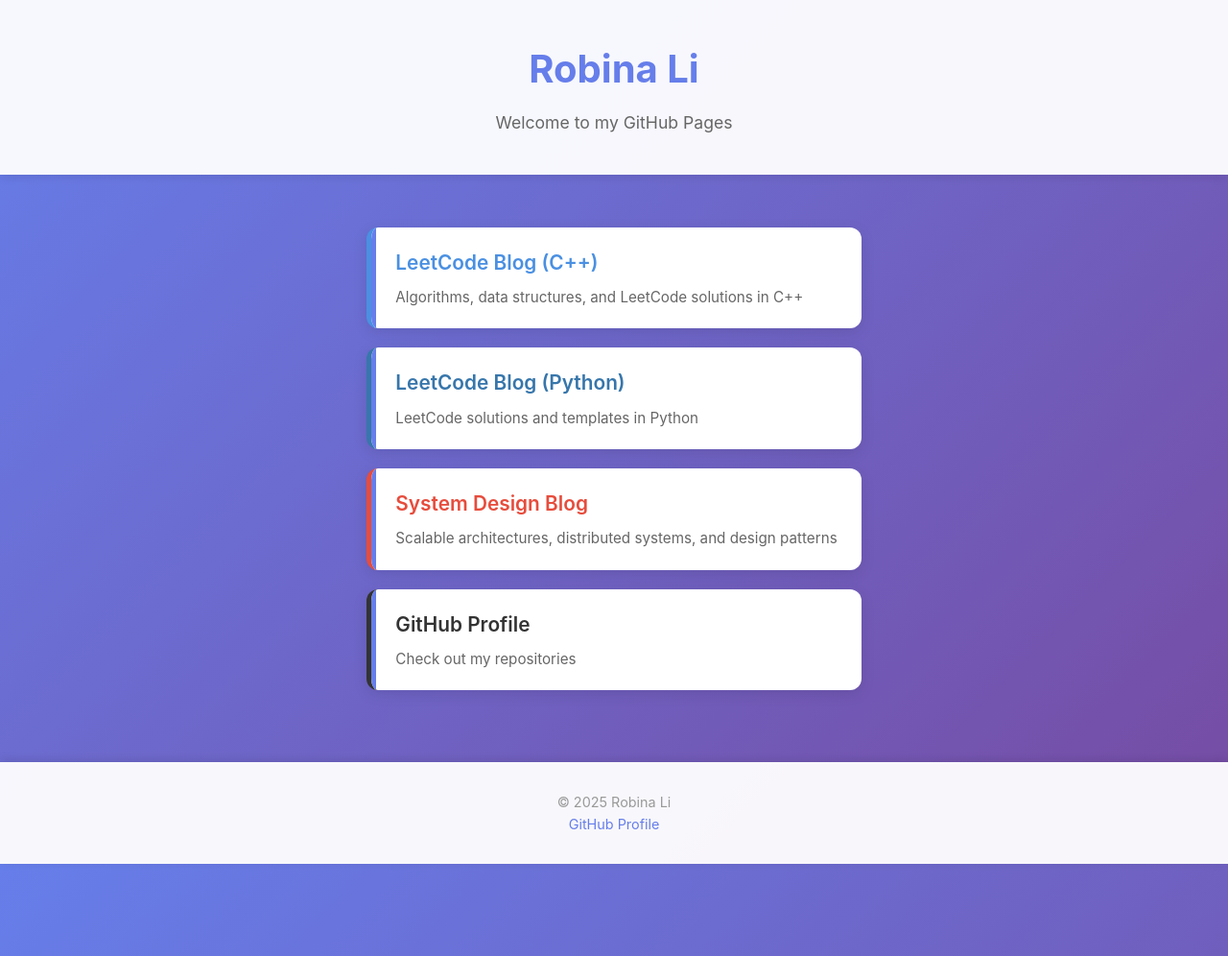
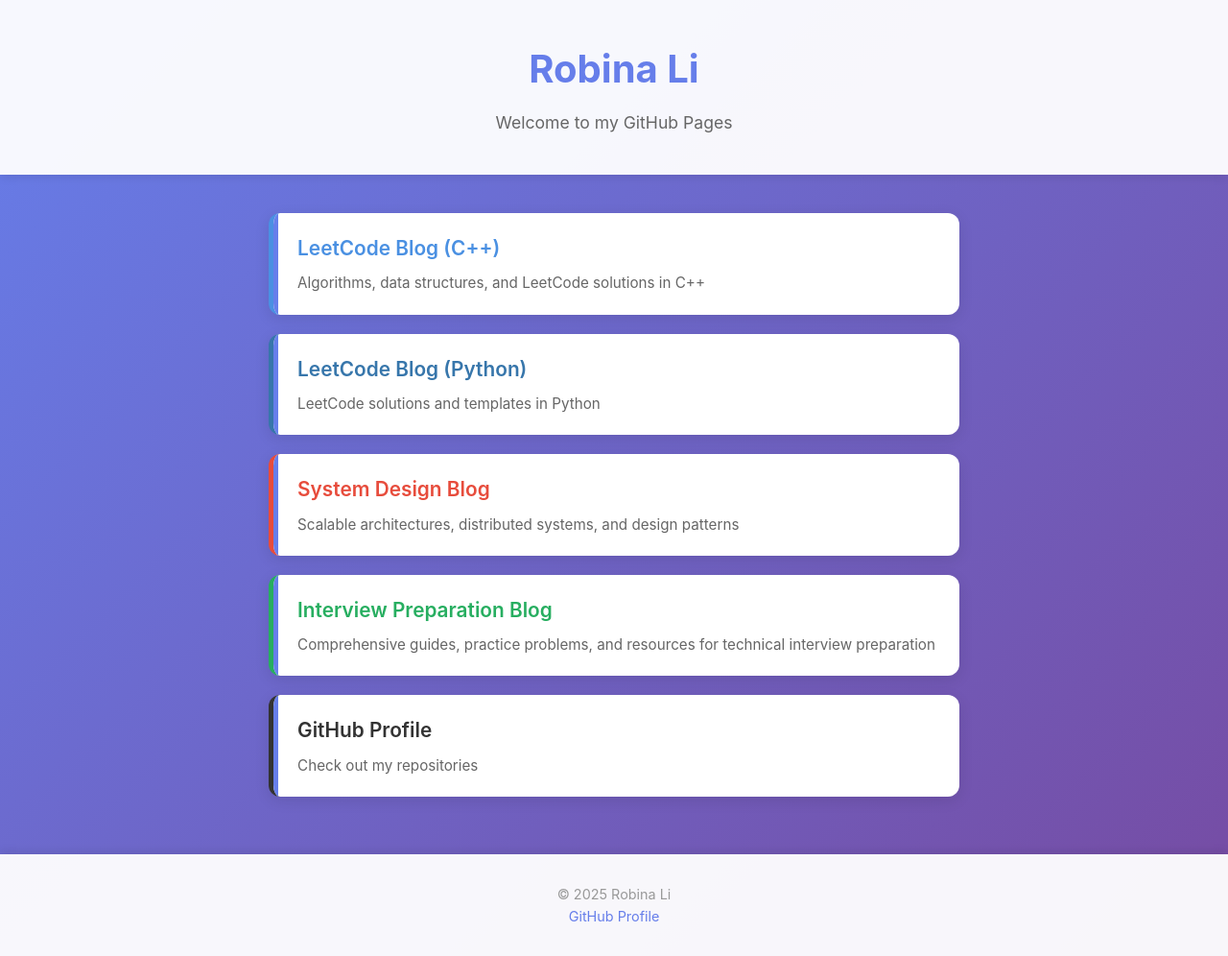
Before and after one commit to robinali34/robinali34.github.io, a Jekyll site: the page built from index.html, in a window 1280 px wide. Shown: the whole page at 96% size. Built offline with Jekyll 4.4.1, drawn with Linux system fonts in a browser that asks for light colours.

Commit message:
Add link https://robinali34.github.io/blog_interview_preparation

```diff
--- a/_config.yml
+++ b/_config.yml
@@ -35,6 +35,10 @@
     url: "https://robinali34.github.io/blog_system_design/"
     description: "Scalable architectures, distributed systems, and design patterns"
     color: "#e74c3c"
+  - name: "Interview Preparation Blog"
+    url: "https://robinali34.github.io/blog_interview_preparation/"
+    description: "Comprehensive guides, practice problems, and resources for technical interview preparation"
+    color: "#27ae60"
 
 # Exclude from processing
 exclude:
```
